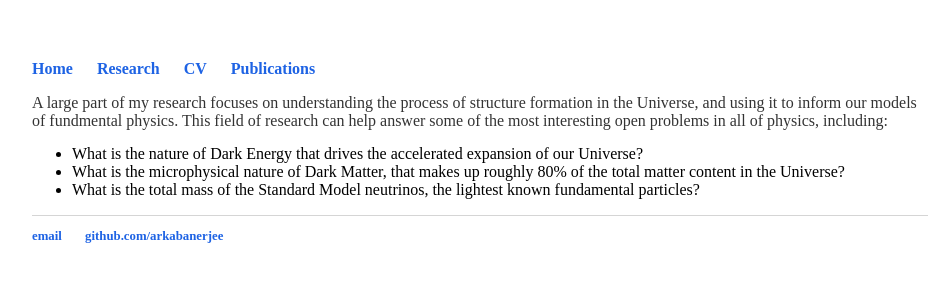
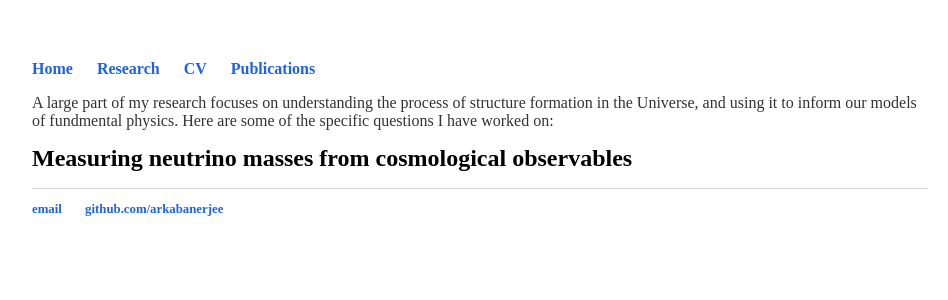
Before and after one commit to arkabanerjee/arkabanerjee.github.io, a Jekyll site: the page built from research/index.html, in a window 1280 px wide. Shown: the top 300 px of the page, without its empty margins (160-1108 px from the left). Built offline with Jekyll 4.4.1, drawn with Linux system fonts in a browser that asks for light colours.

Commit message:
Start Research

```diff
--- a/research/index.html
+++ b/research/index.html
@@ -4,10 +4,6 @@ title: Research
 ---
 
 <div class="blurb">
-    <p>A large part of my research focuses on understanding the process of structure formation in the Universe, and using it to inform our models of fundmental physics. This field of research can help answer some of the most interesting open problems in all of physics, including:</p>
-    <ul>
-        <li>What is the nature of Dark Energy that drives the accelerated expansion of our Universe?</li>
-        <li>What is the microphysical nature of Dark Matter, that makes up roughly 80% of the total matter content in the Universe?</li>
-        <li>What is the total mass of the Standard Model neutrinos, the lightest known fundamental particles?</li>
-    </ul>
+    <p>A large part of my research focuses on understanding the process of structure formation in the Universe, and using it to inform our models of fundmental physics. Here are some of the specific questions I have worked on:</p>
+    <h1>Measuring neutrino masses from cosmological observables</h1>
 </div><!-- /.blurb -->
```
